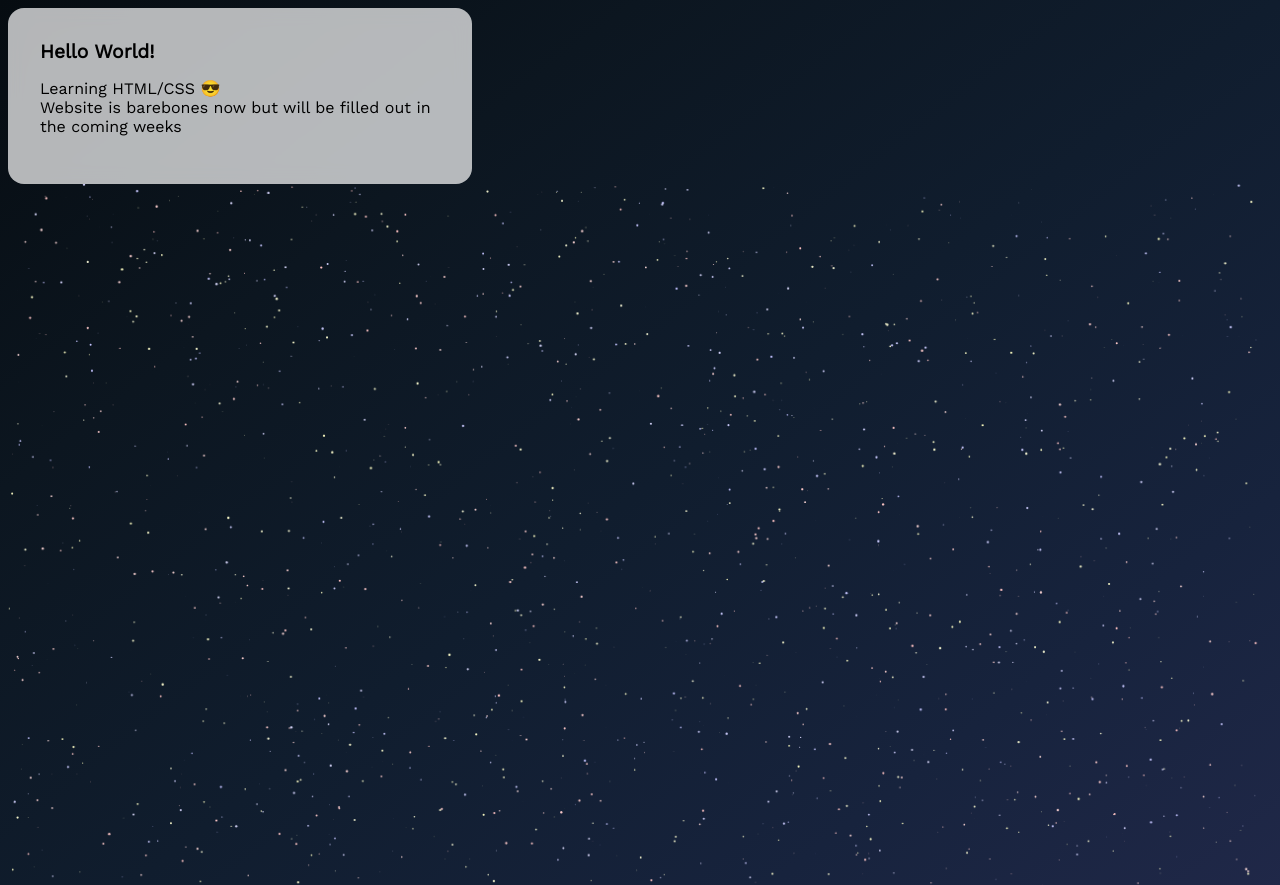
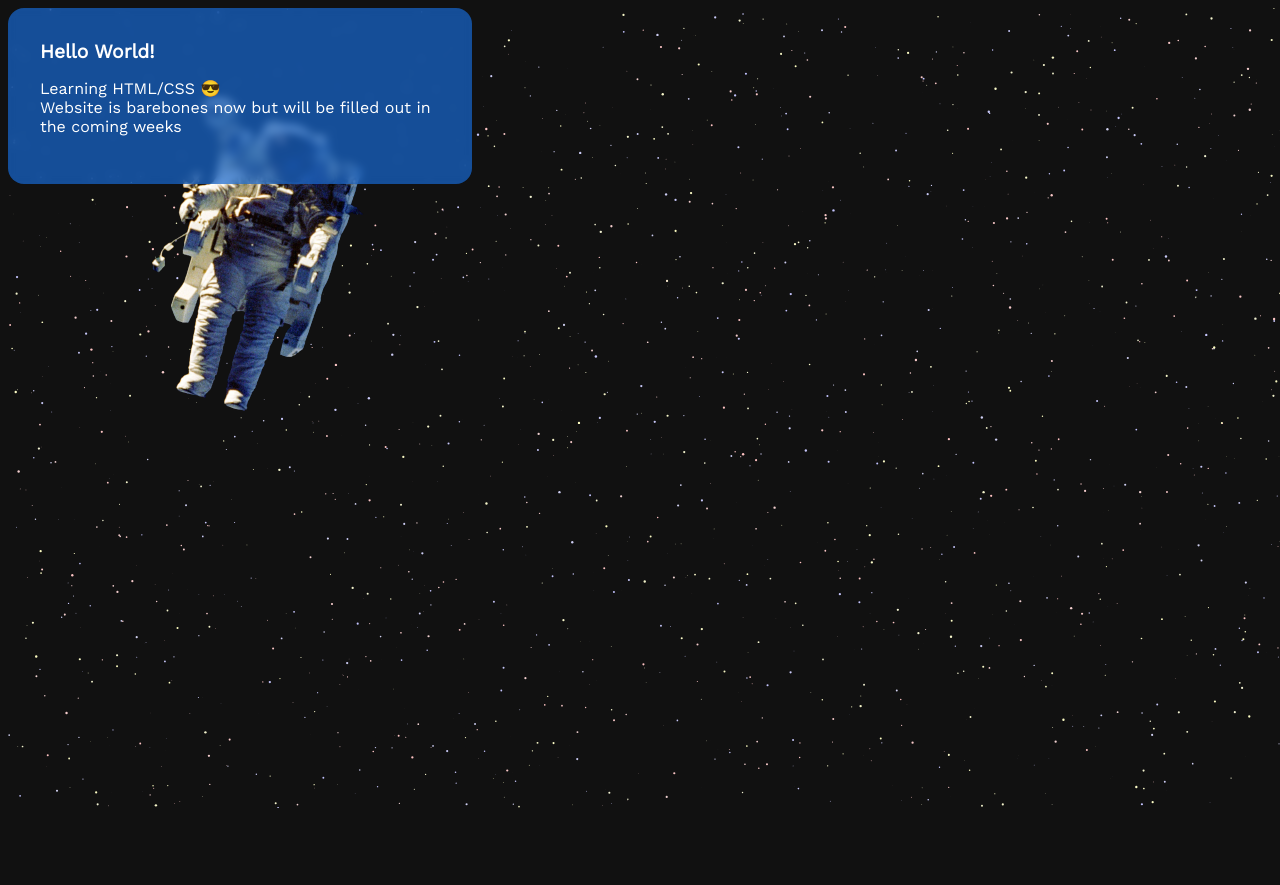
Before and after one commit to AWESDUDEtheCOOL/AWESDUDEtheCOOL.github.io, a plain HTML site: page index.html in a window 1280 px wide. Shown: the top 885 px of the page. After the commit the page ends 808 px from the top, so only its background shows below. Drawn offline with nearby package versions, Linux system fonts and the light colour scheme.

Commit message:
Updated text and background

```diff
--- a/index.html
+++ b/index.html
@@ -6,16 +6,20 @@
     <link rel="icon" type="image/x-icon" href="favicon.png">
     <link href="styles.css" rel="stylesheet" />
     <link href="https://fonts.googleapis.com/css2?family=Work+Sans&display=swap" rel="stylesheet">
+    <canvas id="starfield"></canvas>
+    <script src="starfield.js"></script>
 
 </head>
 
 <body>
+
+    <img src="test.png" alt="test" style="position: absolute;">
     <div class="card">
         <h3 class="card-title">Hello World!</h3>
         <p>Learning HTML/CSS &#128526;<br>Website is barebones now but will be filled out in the coming weeks</p>
     </div>
-    <canvas id="starfield"></canvas>
-    <script src="starfield.js"></script>
+
+
 
 </body>
 </html>
--- a/styles.css
+++ b/styles.css
@@ -1,26 +1,22 @@
 body {
-	background-image: linear-gradient(to right bottom, #060c11, #0c1620, #101d2e, #17233d, #22294b);
+	background: #111;
 	font-family: "Work Sans", sans-serif;
     font-weight: 500;
   }
 canvas {
+	position: absolute;
     width: 100%;
     height: 100%;
 }
-.shape {
-	position: absolute;
-	width: 150px;
-	top: .5rem;
-	left: .5rem;
-  }
 
 .card {
 	width: 400px;
 	height: auto;
 	padding: 2rem;
-	background: rgba(255, 255, 255, .7);
-	-webkit-backdrop-filter: blur(10px);
-	backdrop-filter: blur(10px);
+	color: white;
+	background: rgba(23, 105, 210, .7);
+	-webkit-backdrop-filter: blur(5px);
+	backdrop-filter: blur(5px);
 	border-radius: 1rem;
   }
 
@@ -28,15 +24,8 @@ canvas {
 	margin-top: 0;
 	margin-bottom: .5rem;
 	font-size: 1.2rem;
-  }
+	color: white;
 
-p, a {
-	font-size: 1rem;
-  }
-
-a {
-	color: #4d4ae8;
-	text-decoration: none;
   }
 h1, h2 {
 	font-family: "Work Sans", sans-serif;
```
Also changed, not shown: test.png (added).
